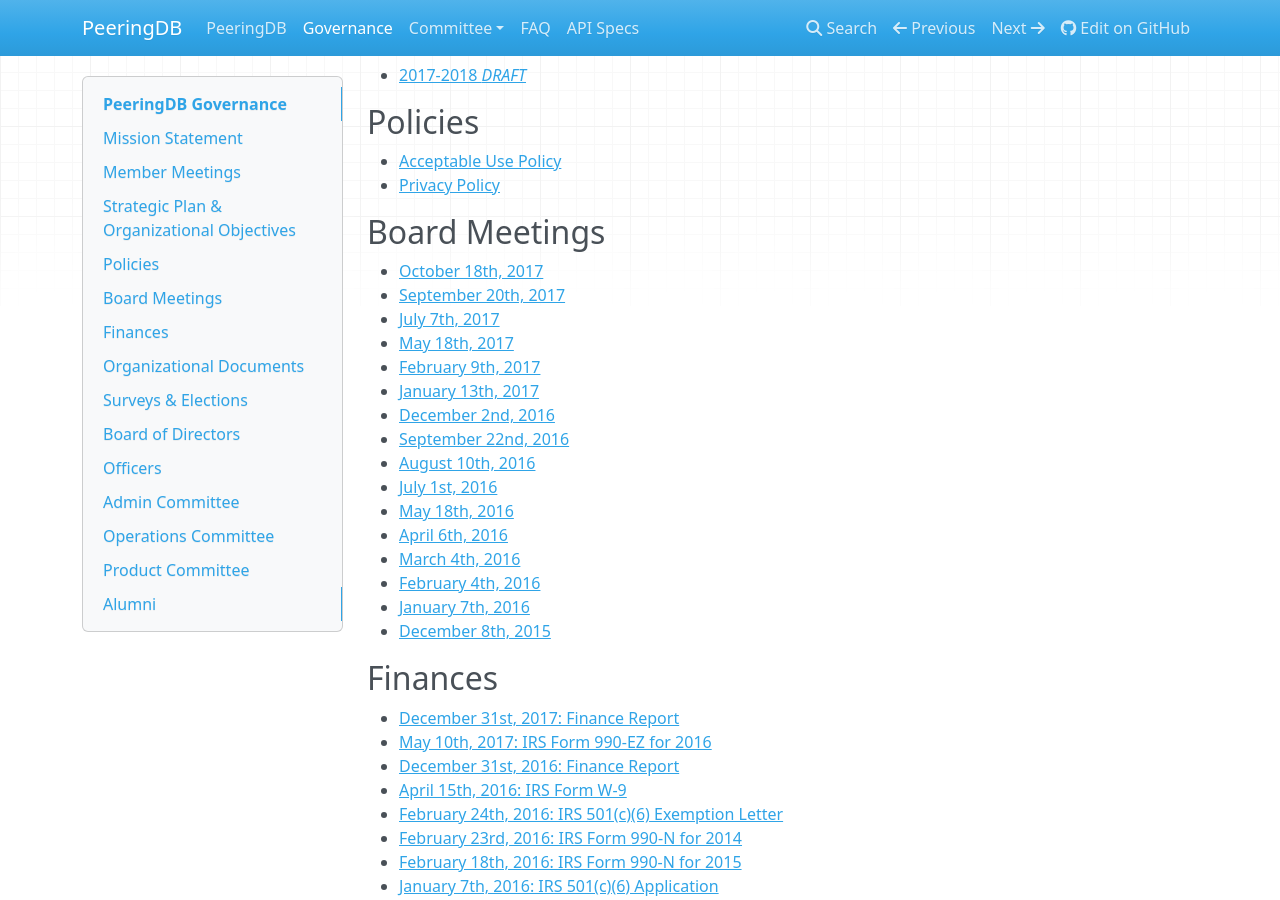
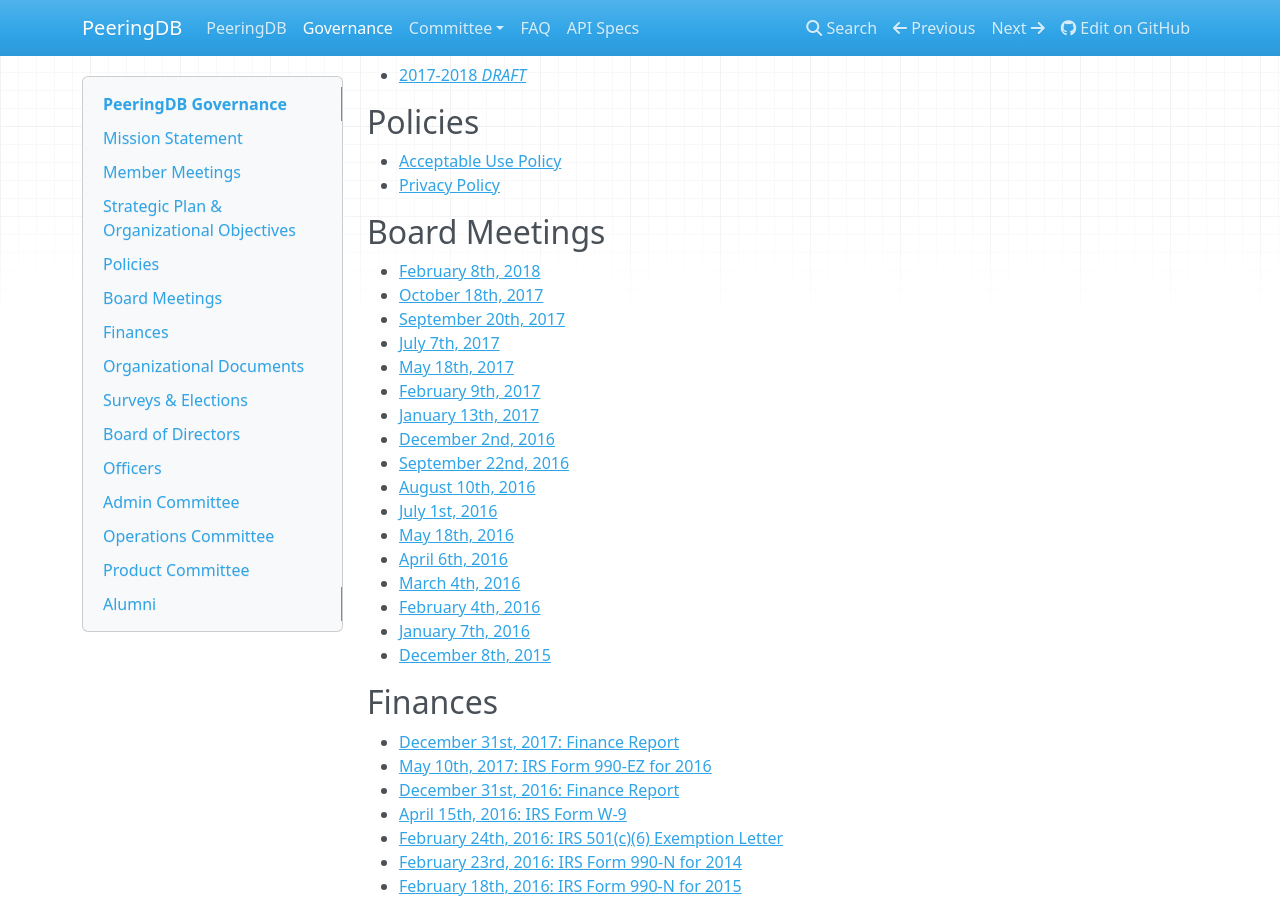
Before and after one commit to peeringdb/docs, an MkDocs documentation site: the page built from docs/gov.md, in a window 1280 px wide and 900 px high, scrolled down 363 px. Built offline with MkDocs 1.6.1, drawn with Linux system fonts in a browser that asks for light colours; nearby versions of some CDN libraries; old or Windows-style settings are respelled for this version of MkDocs.

Commit message:
Board meeting.

```diff
--- a/docs/gov.md
+++ b/docs/gov.md
@@ -21,6 +21,7 @@
 
 ## Board Meetings
 
+- [February 8th, 2018](gov/legaldocs/2018-02-08_PeeringDB_Board_Minutes.pdf)
 - [October 18th, 2017](gov/legaldocs/2017-10-18_PeeringDB_Board_Minutes.pdf)
 - [September 20th, 2017](gov/legaldocs/2017-09-20_PeeringDB_Board_Minutes.pdf)
 - [July 7th, 2017](gov/legaldocs/2017-07-07_PeeringDB_Board_Minutes.pdf)
```
Also changed, not shown: 2 other files.
